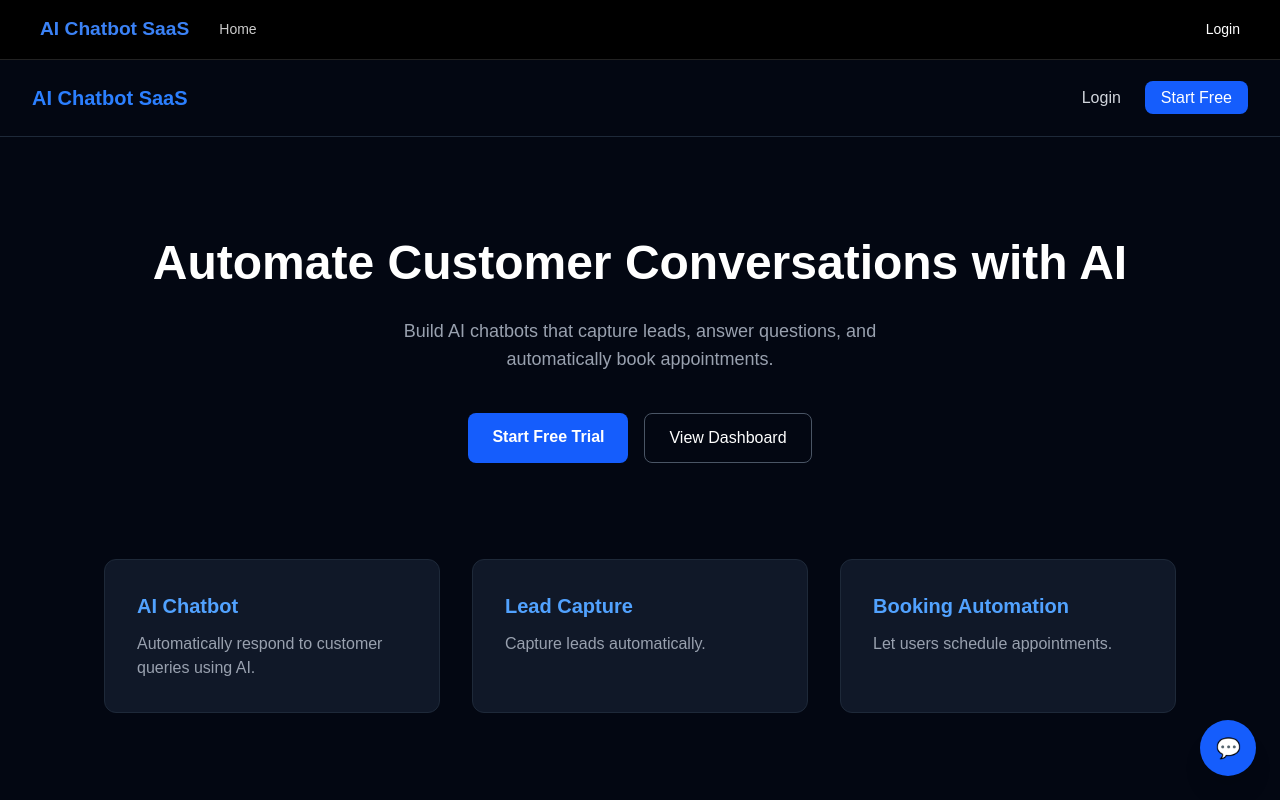
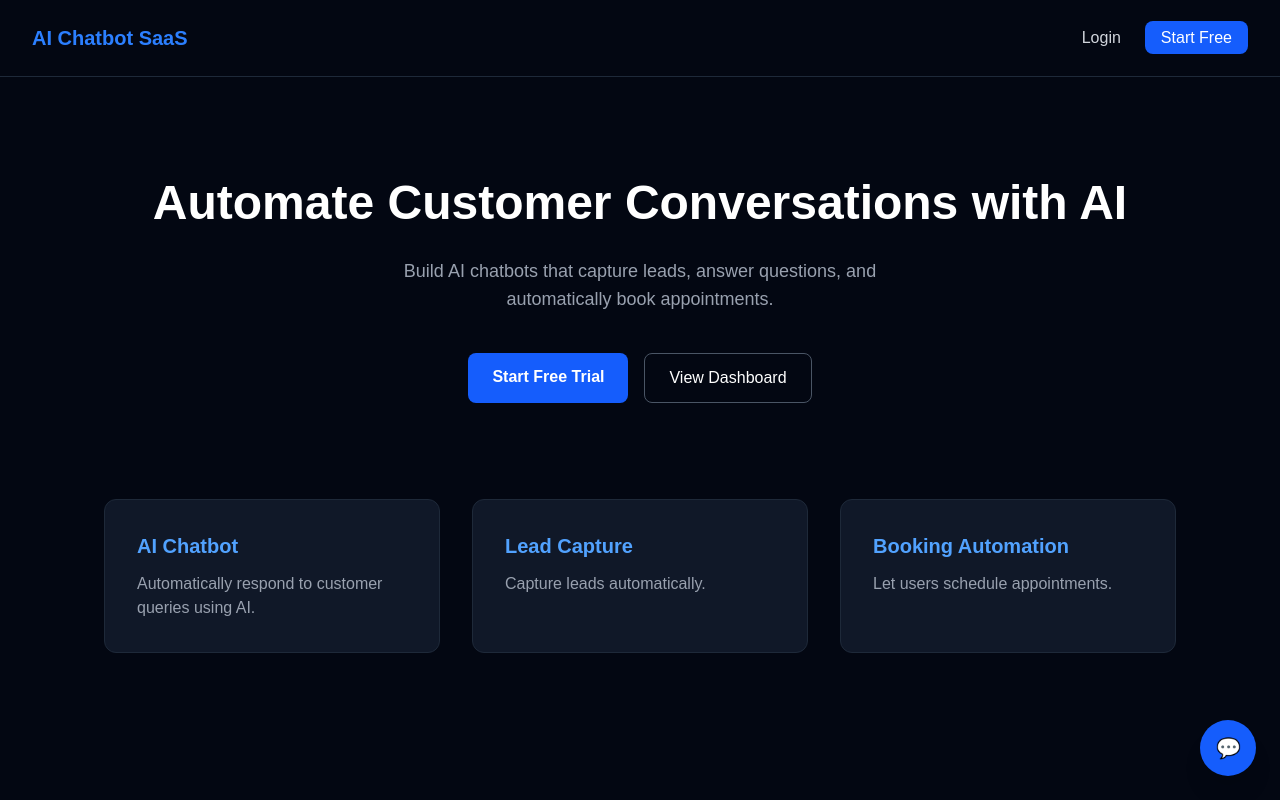
Before and after one commit to snapcartgo/ai-chatbot-saas, a Next.js app: page / in a window 1280 px wide. Shown: the top 800 px of the page. Built offline with nearby package versions, Linux system fonts and the light colour scheme; no server answers; the database is empty.

Commit message:
Updated chatbot widget and dashboard fixes

```diff
--- /dev/null
+++ b/app/(dashboard)/layout.tsx
@@ -0,0 +1,17 @@
+// app/(dashboard)/layout.tsx
+import Header from "../components/Header";
+import Footer from "../components/Footer";
+
+export default function DashboardLayout({
+  children,
+}: {
+  children: React.ReactNode;
+}) {
+  return (
+    <>
+      <Header />
+      <main style={{ flex: 1 }}>{children}</main>
+      <Footer />
+    </>
+  );
+}
--- a/app/layout.tsx
+++ b/app/layout.tsx
@@ -1,7 +1,6 @@
+// app/layout.tsx
 import "./globals.css";
 import type { Metadata, Viewport } from "next";
-import Footer from "./components/Footer";
-import Header from "./components/Header"; // 1. Import Header
 
 export const metadata: Metadata = {
   title: "AI Chatbot SaaS",
@@ -30,17 +29,11 @@ export default function RootLayout({
           color: "#ffffff",
           display: "flex",
           flexDirection: "column",
-          minHeight: "100vh", // Ensures footer stays at bottom if content is short
+          minHeight: "100vh",
         }}
       >
-        {/* 2. Header stays at the top */}
-        <Header />
-
-        {/* 3. Main content fills the space */}
+        {/* Header and Footer REMOVED from here */}
         <main style={{ flex: 1 }}>{children}</main>
-
-        {/* 4. Footer stays at the bottom */}
-        <Footer />
       </body>
     </html>
   );
--- a/public/widget.js
+++ b/public/widget.js
@@ -54,7 +54,8 @@ fetch(`https://ai-chatbot-saas-five.vercel.app/api/verify-domain?botId=${botId}&
     // CHAT WINDOW
     const iframe = document.createElement("iframe");
 
-    iframe.src = `https://ai-chatbot-saas-five.vercel.app/widget?botId=${botId}`;
+    // New way - points to the "clean" chat route we created
+    iframe.src = `https://ai-chatbot-saas-five.vercel.app/chat/${botId}`;
 
     iframe.style.position = "fixed";
     iframe.style.bottom = "90px";
```
